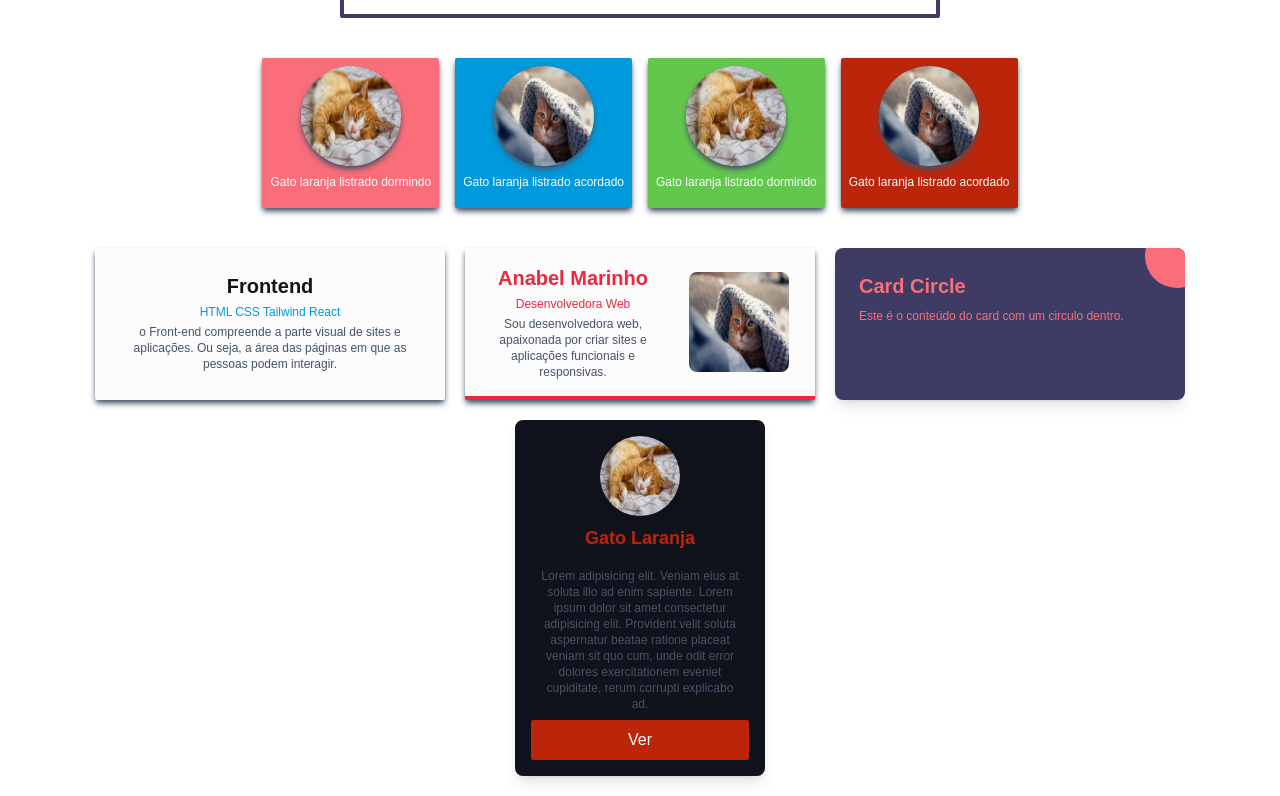
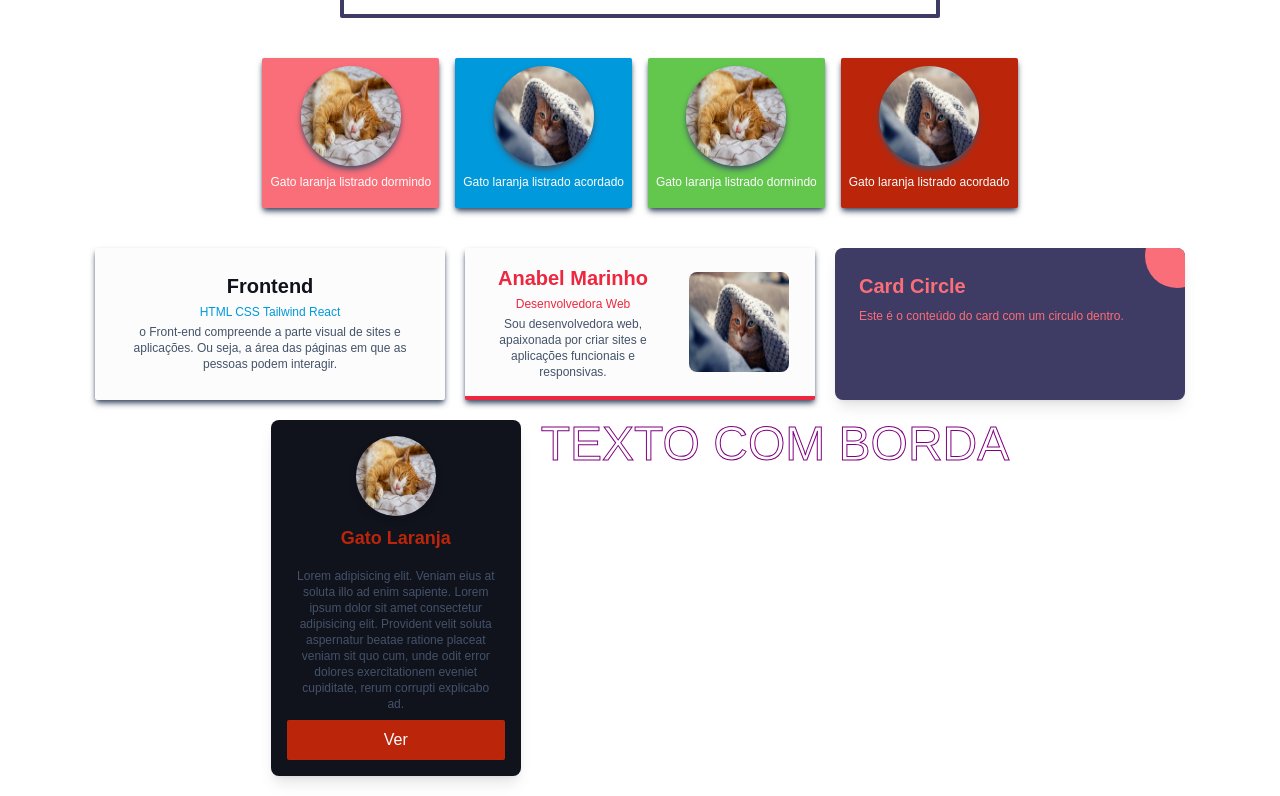
Before and after one commit to AnabelMarinho/Componentes-Nextjs, a Next.js app: page / in a window 1280 px wide. Shown: the part 254-1050 px from the top of the page. Built offline with nearby package versions, Linux system fonts and the light colour scheme.

Commit message:
TextBorder

```diff
--- a/src/app/page.tsx
+++ b/src/app/page.tsx
@@ -4,6 +4,8 @@ import Cardmine3 from "@/components/ui/cardmine3";
 import CardCircle from "@/components/ui/cardCircle";
 import CardVertical from "@/components/ui/cardVertical";
 import ContainerButtons from "@/components/ui/containerbuttons";
+import TextBorder from "@/components/ui/TextBorder";
+
 import Link from "next/link";
 
 export default function Home() {
@@ -23,6 +25,7 @@ export default function Home() {
         <Cardmine3 />
         <CardCircle />
         <CardVertical />
+        <TextBorder />
         </div>
 
 
--- /dev/null
+++ b/src/components/ui/TextBorder/index.tsx
@@ -0,0 +1,15 @@
+import React from "react";
+
+const TextBorder = () => {
+  return (
+    <h1
+    className="text-5xl text-transparent uppercase"
+    style={{ WebkitTextStroke: "1px purple" }}
+  >
+    Texto com borda
+  </h1>
+
+  );
+};
+
+export default TextBorder;
```
